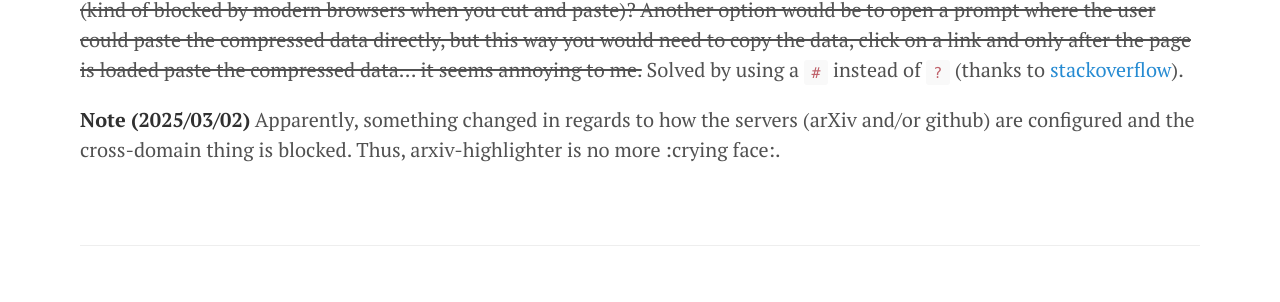
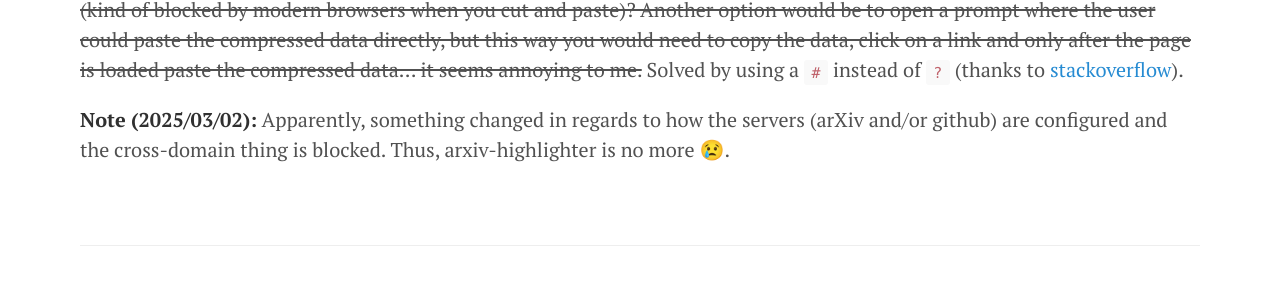
Before and after one commit to ricardodeazambuja/ricardodeazambuja.github.io, a Jekyll site: the page built from _posts/2023-02-16-arxiv-highlighter.md, in a window 1280 px wide. Shown: the part 917-1219 px from the top of the page. Built offline with Jekyll 4.4.1, drawn with Linux system fonts in a browser that asks for light colours; emoji names are drawn with the system emoji font.

Commit message:
Emoji, again!

```diff
--- a/_posts/2023-02-16-arxiv-highlighter.md
+++ b/_posts/2023-02-16-arxiv-highlighter.md
@@ -25,5 +25,5 @@ You can find more details and source code directly in the repo: https://github.c
 
 ~~One problem I see with this approach is the fact I am sending this huge request to the server, even though the server isn't using it at all because everything happens inside the browser (Javascript). Maybe something using a URL with `javascript:` (kind of blocked by modern browsers when you cut and paste)? Another option would be to open a prompt where the user could paste the compressed data directly, but this way you would need to copy the data, click on a link and only after the page is loaded paste the compressed data... it seems annoying to me.~~ Solved by using a `#` instead of `?` (thanks to [stackoverflow](https://stackoverflow.com/a/68170088)).
 
-**Note (2025/03/02)**
-Apparently, something changed in regards to how the servers (arXiv and/or github) are configured and the cross-domain thing is blocked. Thus, arxiv-highlighter is no more :crying face:.
+**Note (2025/03/02):**
+Apparently, something changed in regards to how the servers (arXiv and/or github) are configured and the cross-domain thing is blocked. Thus, arxiv-highlighter is no more :cry:.
```
